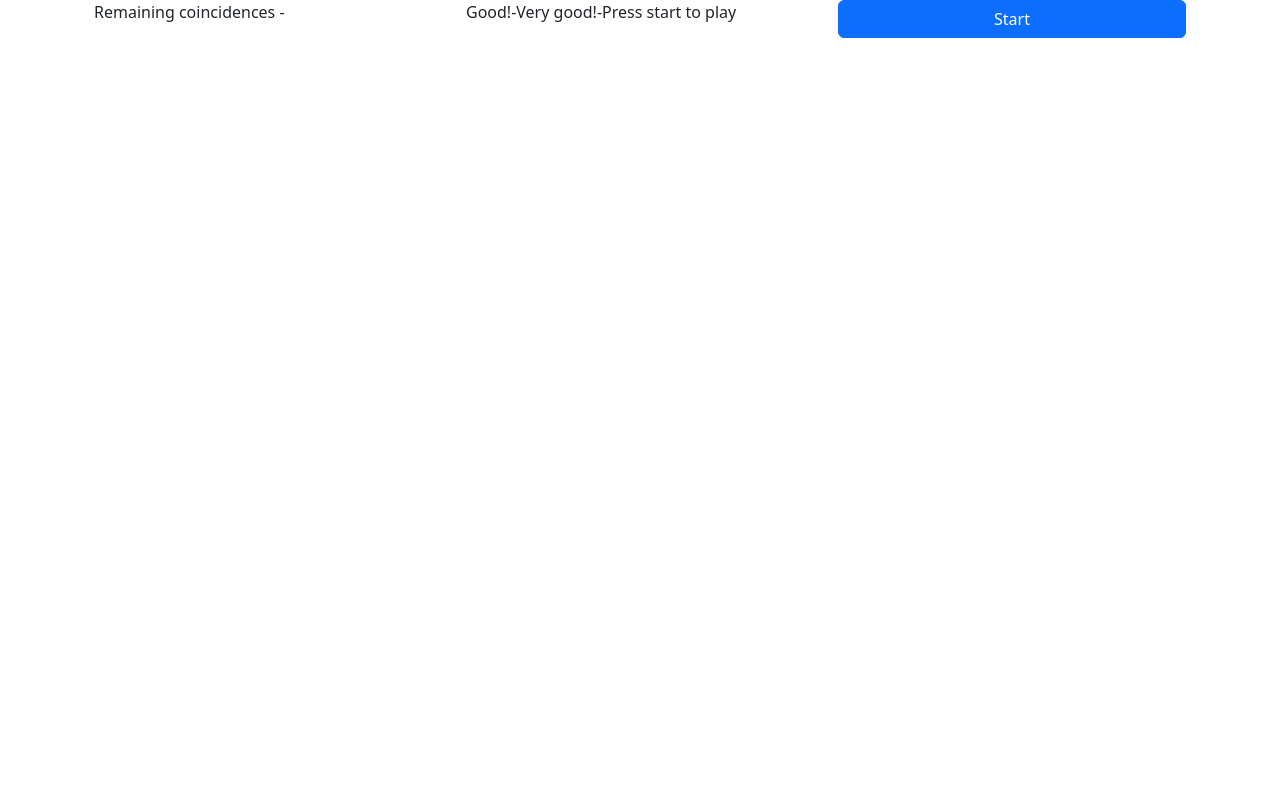
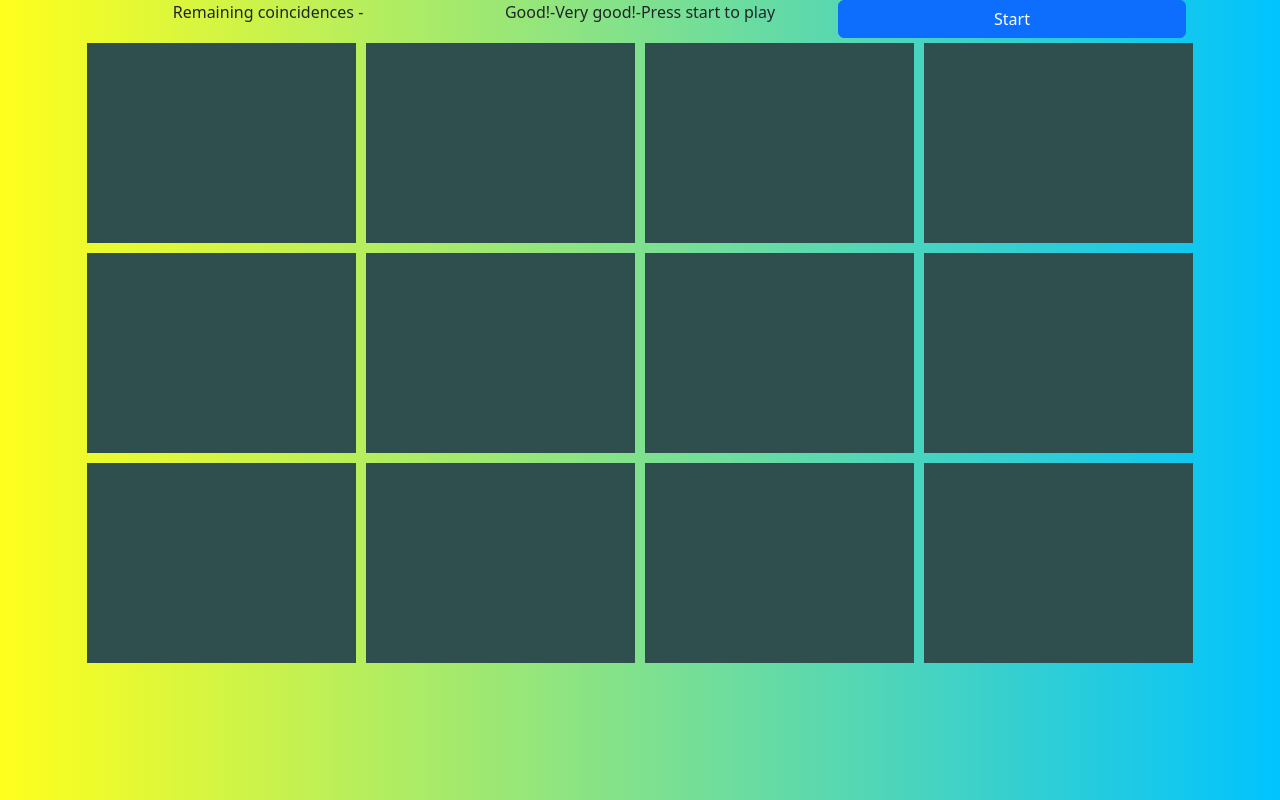
Before and after one commit to cvillar97/memotest, a website: page index.html in a window 1280 px wide. Drawn offline with Linux system fonts and the light colour scheme.

Commit message:
Adds custom.css to index.html
Additional css that's going to be used in this app.

```diff
--- a/index.html
+++ b/index.html
@@ -5,6 +5,7 @@
     <meta name="viewport" content="width=device-width, initial-scale=1.0" />
     <title>Memotest</title>
     <link rel="stylesheet" href="bootstrap.css" />
+    <link rel="stylesheet" href="custom.css" />
   </head>
   <body>
     <div class="container">
```
